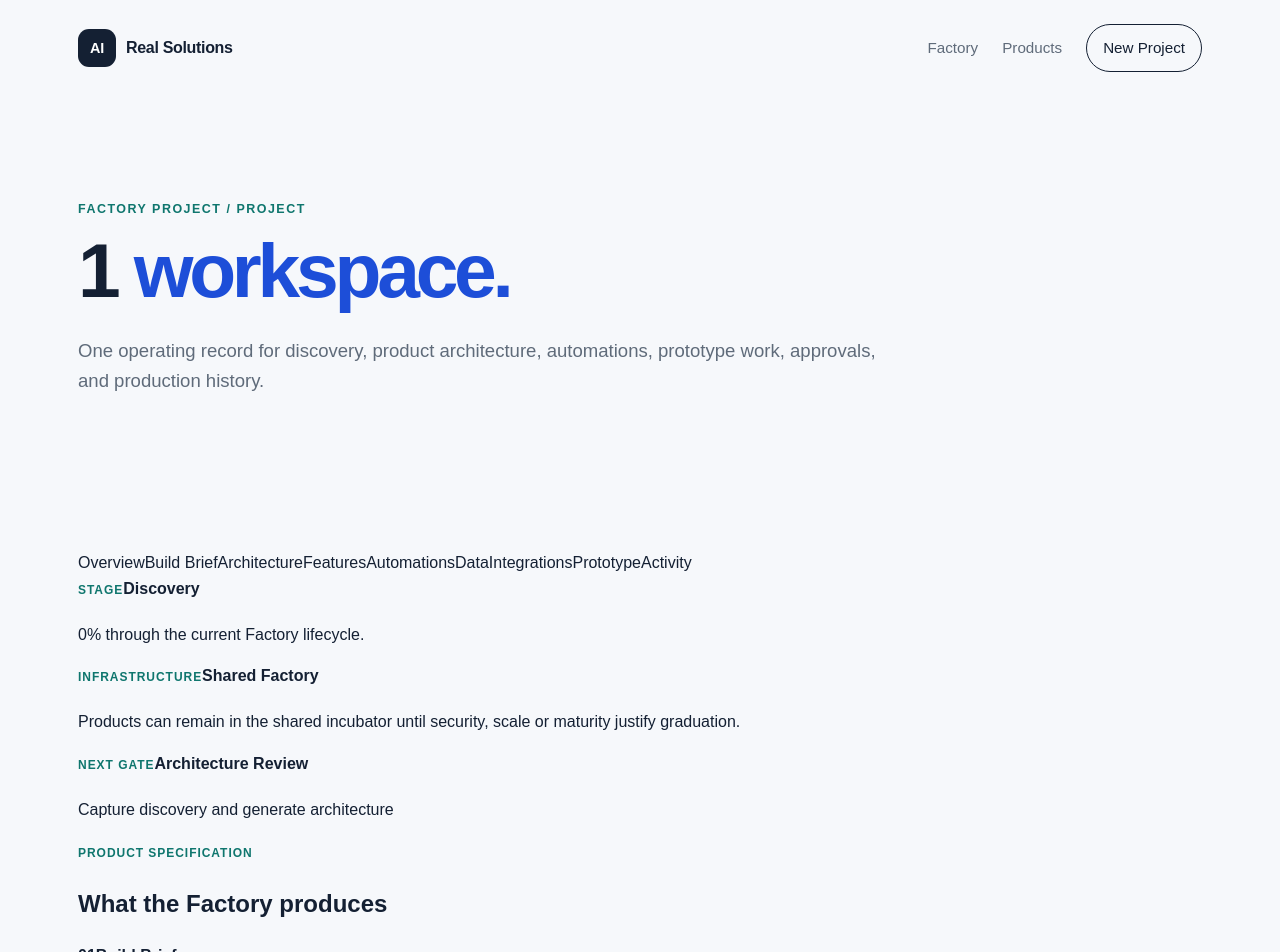
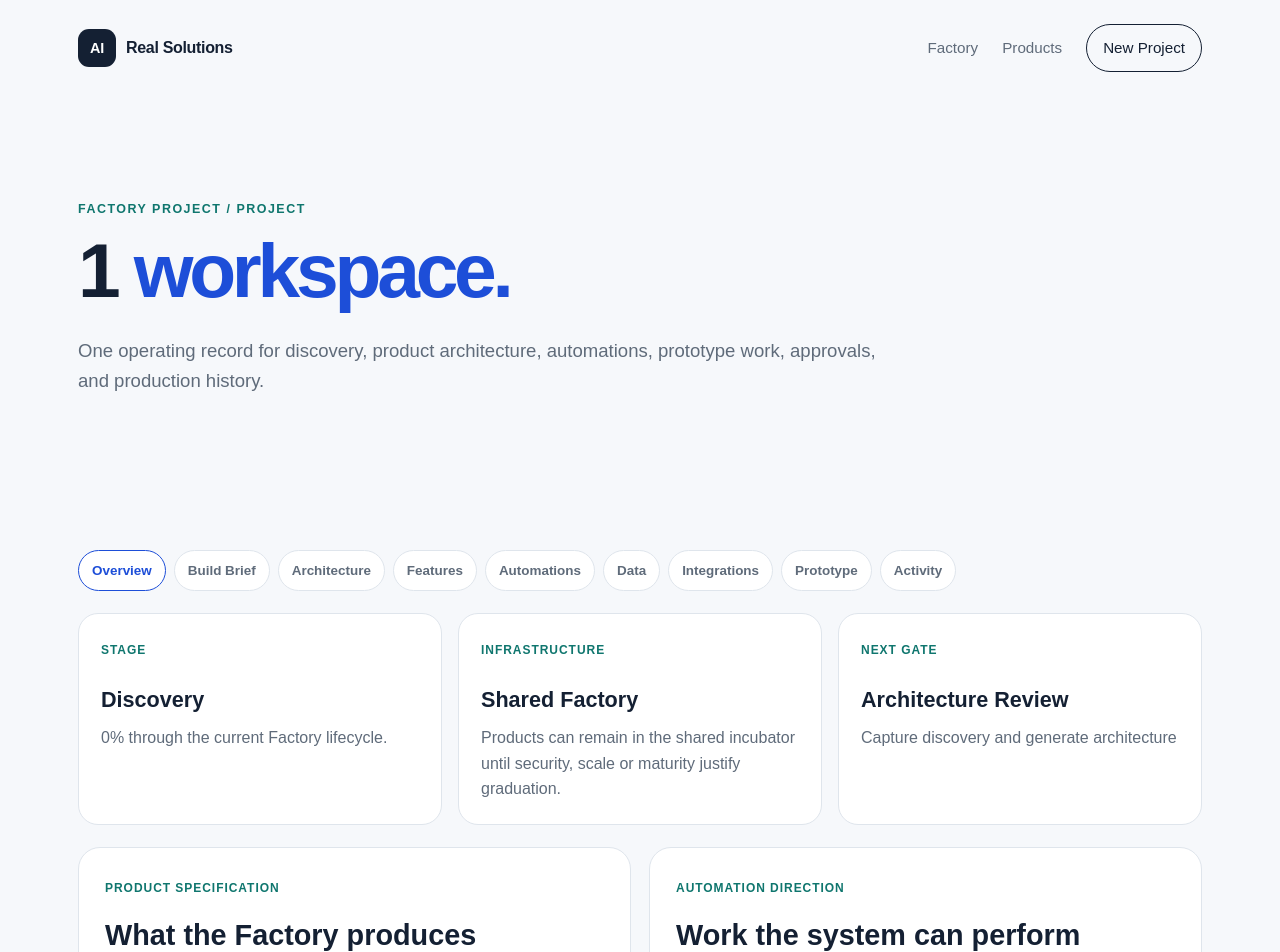
Before and after one commit to AIRealSolutions/airealsolutions, a Next.js app: page /factory/projects/1 in a window 1280 px wide. Shown: the top 952 px of the page. Built offline with nearby package versions, Linux system fonts and the light colour scheme; no server answers; the database is empty.

Commit message:
Apply project workspace styling

```diff
--- a/app/factory/projects/[id]/page.tsx
+++ b/app/factory/projects/[id]/page.tsx
@@ -1,4 +1,5 @@
 import ArchitecturePanel from "./ArchitecturePanel";
+import styles from "./workspace.module.css";
 
 const SUPABASE_URL="https://xqdsmbyealtammgmpsqe.supabase.co";
 const SUPABASE_KEY="sb_publishable_78q5LVudkA7u2hqsecLmAw_br2XlkUB";
@@ -28,9 +29,9 @@ export default async function ProjectWorkspace({params}:{params:Promise<{id:stri
     <header className="site-header"><a className="brand" href="/"><span className="brand-mark">AI</span><span>Real Solutions</span></a><nav><a href="/factory">Factory</a><a href="/products">Products</a><a className="nav-cta" href="/build">New Project</a></nav></header>
     <section className="page-hero factory-hero"><p className="eyebrow">Factory Project / {label(project?.project_type)||"Project"}</p><h1>{name} <span>workspace.</span></h1><p>{project?.summary||"One operating record for discovery, product architecture, automations, prototype work, approvals, and production history."}</p></section>
     <section className="section factory-workspace">
-      <div className="workspace-tabs">{tabs.map((t,i)=><a href={t==="Architecture"?"#architecture":"#overview"} key={t} className={i===0?"active":""}>{t}</a>)}</div>
-      <div className="workspace-summary" id="overview"><article><span className="product-tag">Stage</span><strong>{stage}</strong><p>{project?.progress??0}% through the current Factory lifecycle.</p></article><article><span className="product-tag">Infrastructure</span><strong>{infrastructure}</strong><p>Products can remain in the shared incubator until security, scale or maturity justify graduation.</p></article><article><span className="product-tag">Next Gate</span><strong>Architecture Review</strong><p>{next}</p></article></div>
-      <div className="workspace-columns"><section className="workspace-panel"><span className="product-tag">Product specification</span><h2>What the Factory produces</h2><div className="workspace-checks"><div><b>01</b><span><strong>Build Brief</strong><small>Problem, users, outcome, requirements and constraints.</small></span></div><div><b>02</b><span><strong>Application Map</strong><small>Screens, roles, permissions, workflows and data.</small></span></div><div><b>03</b><span><strong>Automation Map</strong><small>Triggers, conditions, actions, approvals and exceptions.</small></span></div><div><b>04</b><span><strong>Prototype Plan</strong><small>Smallest useful version, test criteria and launch gate.</small></span></div></div></section><section className="workspace-panel automation-panel"><span className="product-tag">Automation direction</span><h2>Work the system can perform</h2><p>{project?.automation_summary||"Automation candidates are generated from the discovery intake and refined during architecture review."}</p><div className="automation-row"><strong>Factory rule</strong><small><b>Trigger:</b> Events, schedules, incoming data, or status changes</small><small><b>Action:</b> Evaluate → act → log → notify</small><small><b>Human control:</b> Required for consequential approvals and exceptions</small></div></section></div>
+      <div className={styles.tabs}>{tabs.map((t,i)=><a href={t==="Architecture"?"#architecture":"#overview"} key={t} className={i===0?styles.active:""}>{t}</a>)}</div>
+      <div className={styles.summary} id="overview"><article><span className="product-tag">Stage</span><strong>{stage}</strong><p>{project?.progress??0}% through the current Factory lifecycle.</p></article><article><span className="product-tag">Infrastructure</span><strong>{infrastructure}</strong><p>Products can remain in the shared incubator until security, scale or maturity justify graduation.</p></article><article><span className="product-tag">Next Gate</span><strong>Architecture Review</strong><p>{next}</p></article></div>
+      <div className={styles.columns}><section className={styles.panel}><span className="product-tag">Product specification</span><h2>What the Factory produces</h2><div className={styles.checks}><div><b>01</b><span><strong>Build Brief</strong><small>Problem, users, outcome, requirements and constraints.</small></span></div><div><b>02</b><span><strong>Application Map</strong><small>Screens, roles, permissions, workflows and data.</small></span></div><div><b>03</b><span><strong>Automation Map</strong><small>Triggers, conditions, actions, approvals and exceptions.</small></span></div><div><b>04</b><span><strong>Prototype Plan</strong><small>Smallest useful version, test criteria and launch gate.</small></span></div></div></section><section className={`${styles.panel} ${styles.automation}`}><span className="product-tag">Automation direction</span><h2>Work the system can perform</h2><p>{project?.automation_summary||"Automation candidates are generated from the discovery intake and refined during architecture review."}</p><div className={styles.automationRow}><strong>Factory rule</strong><small><b>Trigger:</b> Events, schedules, incoming data, or status changes</small><small><b>Action:</b> Evaluate → act → log → notify</small><small><b>Human control:</b> Required for consequential approvals and exceptions</small></div></section></div>
       <ArchitecturePanel projectSlug={id}/>
     </section>
   </main>
```
